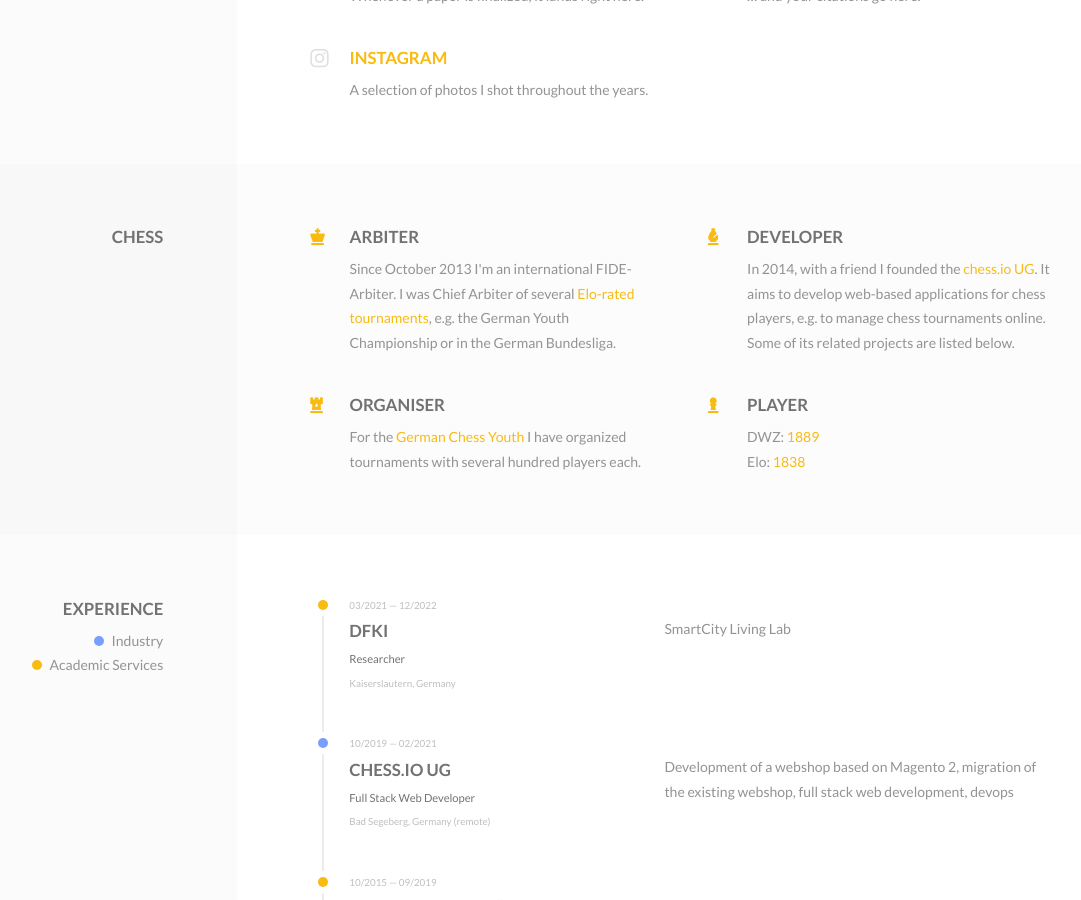
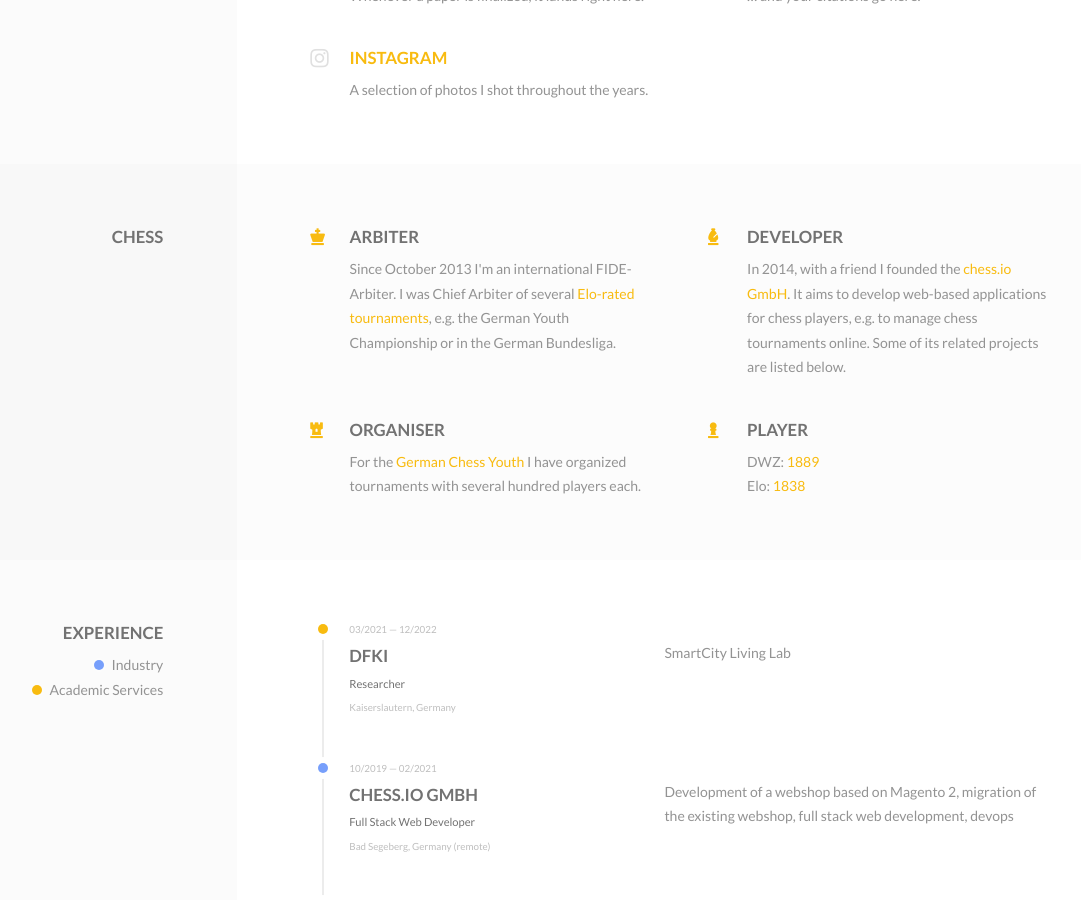
Before and after one commit to fnogatz/fnogatz.github.io, a Jekyll site: the page built from index.html, in a window 1280 px wide and 900 px high, scrolled down 1767 px. Shown: the whole window, without its empty margins (148-1229 px from the left). Built offline with Jekyll 4.4.1, drawn with Linux system fonts in a browser that asks for light colours; some web fonts are replaced; comment, search, counter and statistics services are not loaded; some of the changed text lies outside the part shown.

Commit message:
chess.io UG is now chess.io GmbH

```diff
--- a/index.html
+++ b/index.html
@@ -396,7 +396,7 @@ layout: home
                 <h3>Developer</h3>
                 <p>
                   In 2014, with a friend I founded the
-                  <a href="https://chess.io/" target="_blank">chess.io UG</a>.
+                  <a href="https://chess.io/" target="_blank">chess.io GmbH</a>.
                   It aims to develop web-based applications for chess players,
                   e.g. to manage chess tournaments online. Some of its related
                   projects are listed below.
@@ -533,7 +533,7 @@ layout: home
                 <div class="o-grid">
                   <div class="o-grid__col-md-5">
                     <div class="c-work__timeframe">10/2019 &mdash; 02/2021</div>
-                    <h3 class="c-work__heading">chess.io UG</h3>
+                    <h3 class="c-work__heading">chess.io GmbH</h3>
                     <h4 class="c-work__title">Full Stack Web Developer</h4>
                     <div class="c-work__location">
                       Bad Segeberg, Germany (remote)
@@ -619,7 +619,7 @@ layout: home
                 <div class="o-grid">
                   <div class="o-grid__col-md-5">
                     <div class="c-work__timeframe">02/2015 &mdash; 04/2015</div>
-                    <h3 class="c-work__heading">chess.io UG</h3>
+                    <h3 class="c-work__heading">chess.io GmbH</h3>
                     <h4 class="c-work__title">Student Web Developer</h4>
                     <div class="c-work__location">
                       Hamburg, Germany (remote)
```
